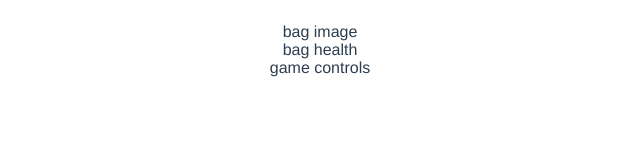
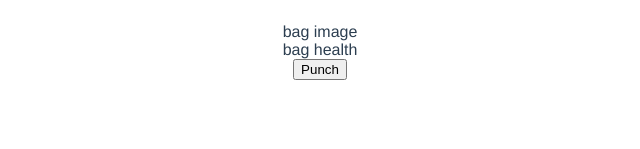
Before and after one commit to Lu-Smith/vue_punchbag_game, a Vue app in the folder punchbag_game/: page / in a window 1280 px wide. Shown: the part 193-342 px from the top of the page, without its empty margins (320-960 px from the left). Built offline with nearby package versions, Linux system fonts and the light colour scheme.

Commit message:
Updated MainGame

```diff
--- a/punchbag_game/src/components/MainGame.vue
+++ b/punchbag_game/src/components/MainGame.vue
@@ -2,8 +2,10 @@
   <div>
     <h2>Main Game</h2>
     <div id="bag"> bag image</div>
-    <div>bag health</div>
-    <div>game controls</div>
+    <div id="bag-health">bag health</div>
+    <div id="controls">
+      <button>Punch</button>
+    </div>
   </div>
 </template>
 
```
